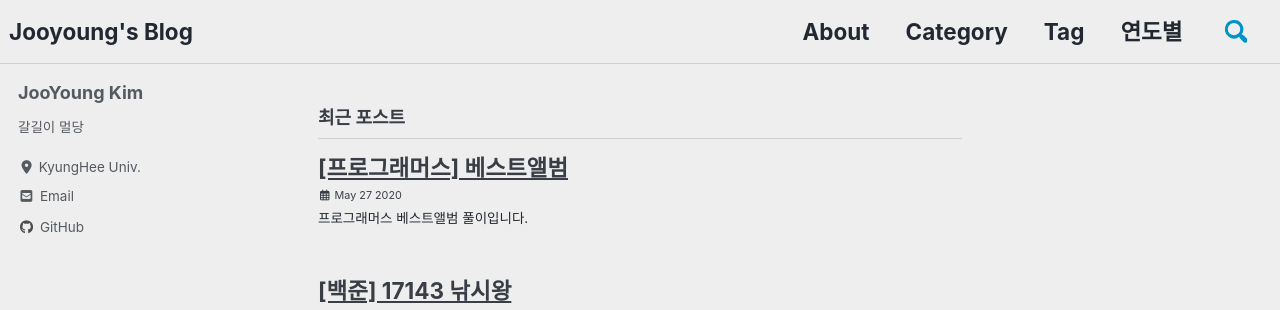
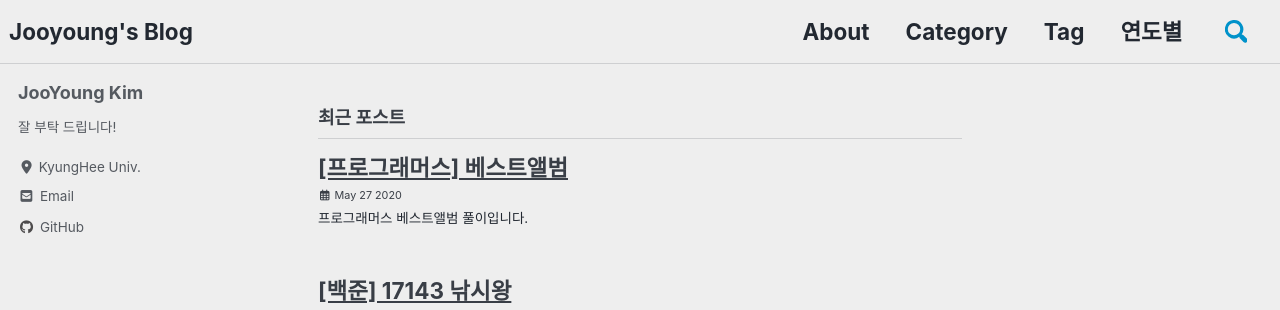
Before and after one commit to JooYoung1121/JooYoung1121.github.io, a Jekyll site: the page built from index.html, in a window 1280 px wide. Shown: the top 310 px of the page. Built offline with Jekyll 4.4.1, drawn with Linux system fonts in a browser that asks for light colours; cached includes are drawn as plain includes; nearby versions of some CDN libraries; the list of posts is cut into pages by our own code.

Commit message:
Update _config.yml

```diff
--- a/_config.yml
+++ b/_config.yml
@@ -95,7 +95,7 @@ analytics:
 author:
   name             : "JooYoung Kim"
   avatar           : # path of avatar image, e.g. "/assets/images/bio-photo.jpg"
-  bio              : "갈길이 멀당"
+  bio              : "잘 부탁 드립니다! "
   location         : "KyungHee Univ."
   email            :
   links:
```
